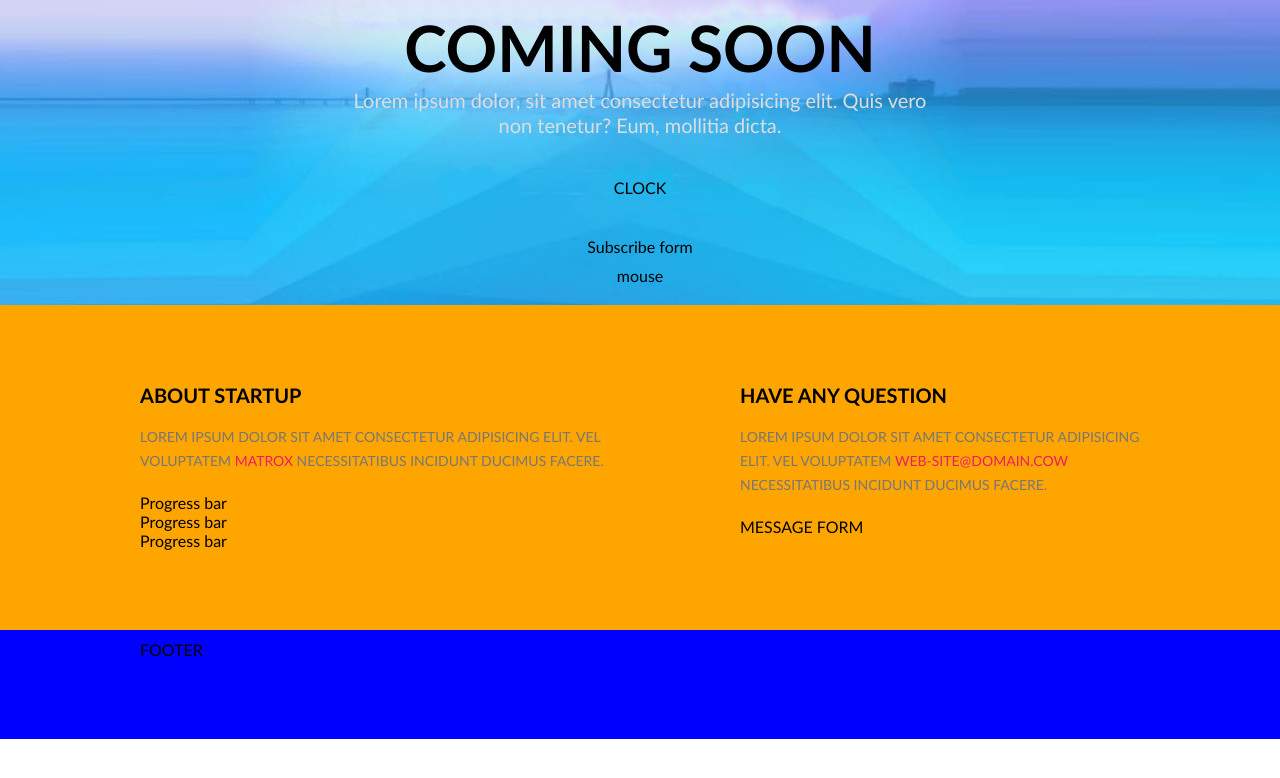
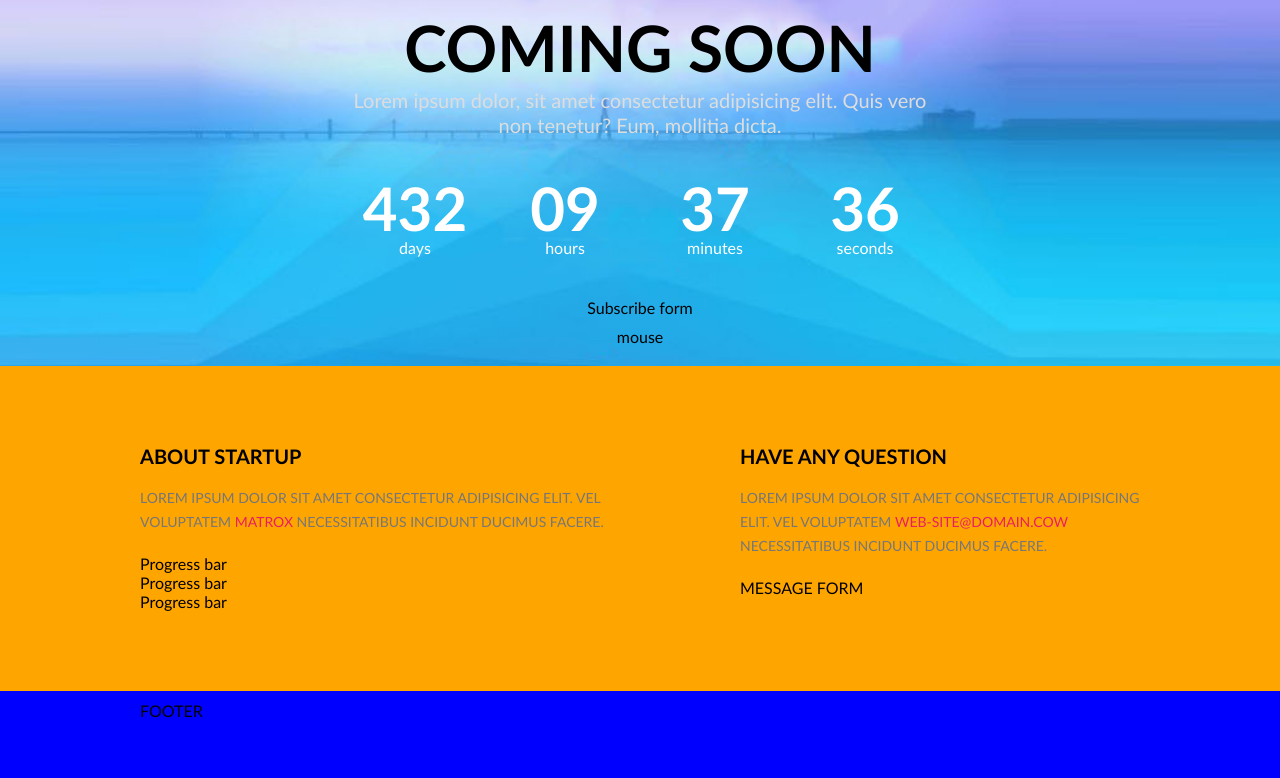
Before and after one commit to Jul1us5/comingSoon, a plain HTML site: page index.html in a window 1280 px wide. Shown: the part 142-920 px from the top of the page. Before the commit the page ends 881 px from the top, so only its background shows below. Drawn offline with Linux system fonts and the light colour scheme.

Commit message:
Clock component #3

```diff
--- a/index.html
+++ b/index.html
@@ -19,7 +19,24 @@
             <img src="./img/logo.png" class="logo" alt="logo">
             <h1>coming soon</h1>
             <p>Lorem ipsum dolor, sit amet consectetur adipisicing elit. Quis vero non tenetur? Eum, mollitia dicta.</p>
-            <div class="clock">CLOCK</div>
+                <div class="clock">
+                    <div class="time">
+                        <div class="value">432</div>
+                        <div class="label">days</div>
+                    </div>
+                    <div class="time">
+                        <div class="value">09</div>
+                        <div class="label">hours</div>
+                    </div>
+                    <div class="time">
+                        <div class="value">37</div>
+                        <div class="label">minutes</div>
+                    </div>
+                    <div class="time">
+                        <div class="value">36</div>
+                        <div class="label">seconds</div>
+                    </div>
+                </div>
             <form class="form">Subscribe form</form>
             <div class="mouse">mouse</div>
         </div>
--- a/style/clock.css
+++ b/style/clock.css
@@ -0,0 +1,34 @@
+.clock {
+    display: inline-block;
+    width: 100%;
+    text-align: center;
+    color: white;
+}
+    .clock > .time {
+        display: inline-block;
+        width: 25%;
+        float: left;
+        margin: 20px 0;
+    }
+        .clock > .time > .value {
+            display: inline-block;
+            width: 100%;
+            font-size: 60px;
+            line-height: 60px;
+            font-weight: bold;
+        }
+        .clock > .time > .label {
+            display: inline-block;
+            width: 100%;
+            font-size: 16px;
+            line-height: 20px;
+        }
+
+
+
+@media (max-width: 700px) {
+    .clock > .time {
+        width: 50%;
+    }
+
+}
--- a/style/custom.css
+++ b/style/custom.css
@@ -110,7 +110,7 @@
 .hero-row > .clock {
     display: inline-block;
     width: 100%;
-    margin: 40px 0;
+    margin: 20px 0;
 }
 .hero-row > .form {
     display: inline-block;
```
